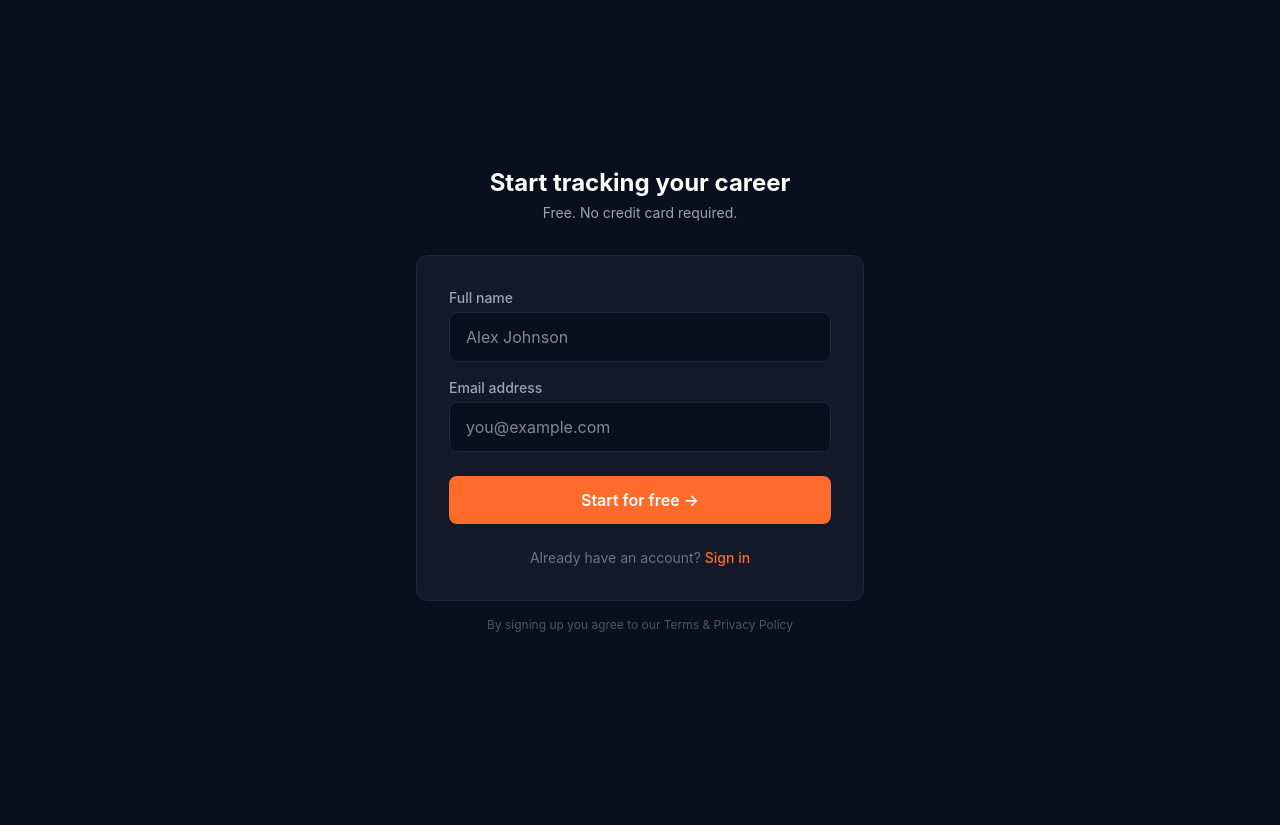
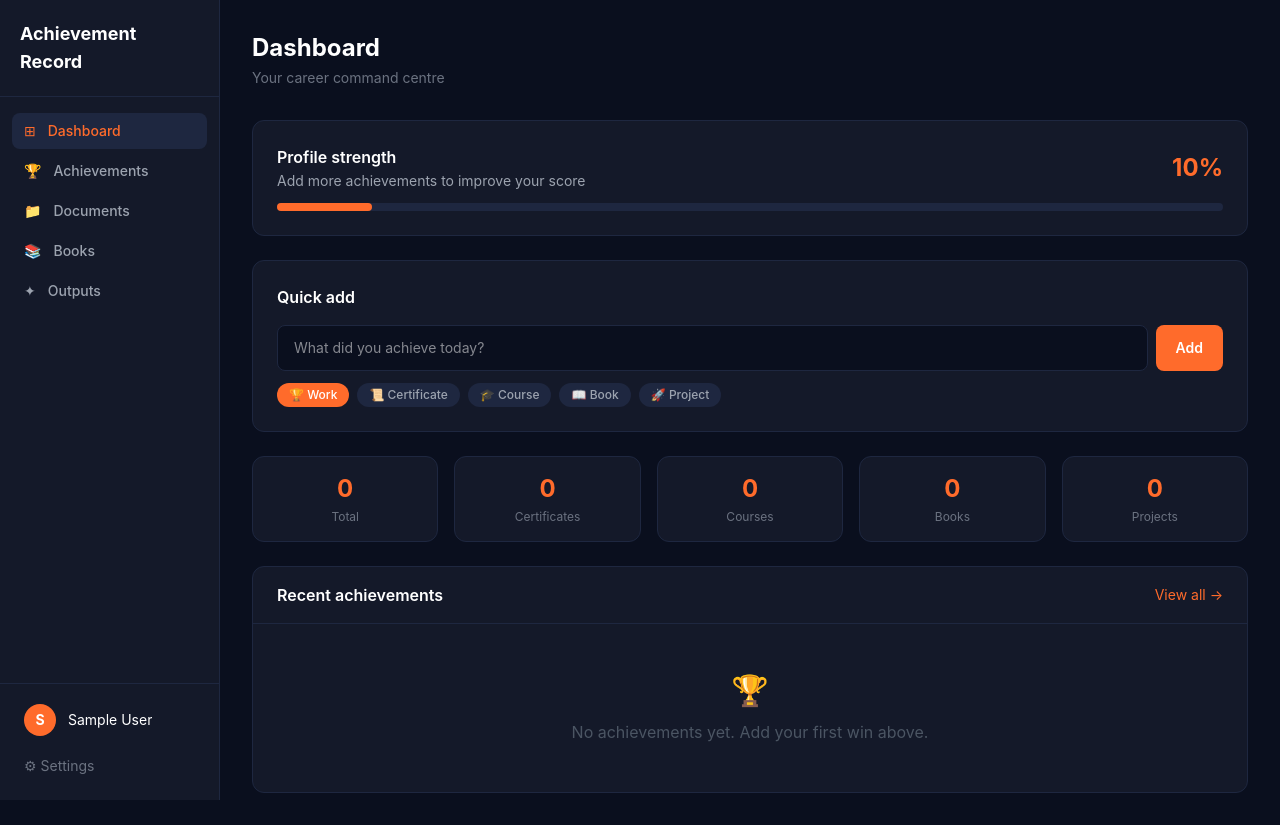
Before and after one commit to craigsaxby-ai/proofline, a React (Vite) app: page /dashboard in a window 1280 px wide. Before the commit this address led to /signup. Before the commit the page ends 800 px from the top, so only its background shows below. Built offline with nearby package versions, Linux system fonts and the light colour scheme; sample sign-in values are in the browser's storage.

Commit message:
rebrand: Proofline → Achievement Record

```diff
--- a/index.html
+++ b/index.html
@@ -4,7 +4,7 @@
     <meta charset="UTF-8" />
     <link rel="icon" type="image/svg+xml" href="/favicon.svg" />
     <meta name="viewport" content="width=device-width, initial-scale=1.0" />
-    <title>Proofline — Your career, always on record.</title>
+    <title>Achievement Record — Your career achievements, always on record.</title>
   </head>
   <body>
     <div id="root"></div>
--- a/package.json
+++ b/package.json
@@ -1,5 +1,5 @@
 {
-  "name": "proofline",
+  "name": "achievement-record",
   "private": true,
   "version": "0.0.0",
   "type": "module",
--- a/src/components/Sidebar.tsx
+++ b/src/components/Sidebar.tsx
@@ -17,7 +17,7 @@ export default function Sidebar() {
     <aside className="flex flex-col h-full" style={{ width: 220, background: '#141929', borderRight: '1px solid #1E2740', minHeight: '100vh' }}>
       {/* Logo */}
       <div className="px-5 py-5" style={{ borderBottom: '1px solid #1E2740' }}>
-        <span className="text-lg font-bold text-white">Proofline</span>
+        <span className="text-lg font-bold text-white">Achievement Record</span>
       </div>
 
       {/* Nav */}
--- a/src/pages/Landing.tsx
+++ b/src/pages/Landing.tsx
@@ -16,8 +16,8 @@ export default function Landing() {
       {/* Nav */}
       <nav style={{ borderBottom: '1px solid #1E2740' }} className="px-6 py-4 flex items-center justify-between">
         <div>
-          <span className="text-xl font-bold text-white">Proofline</span>
-          <span className="ml-3 text-sm" style={{ color: '#6B7280' }}>Your career, always on record.</span>
+          <span className="text-xl font-bold text-white">Achievement Record</span>
+          <span className="ml-3 text-sm" style={{ color: '#6B7280' }}>Your career achievements, always on record.</span>
         </div>
         <button
           onClick={() => navigate('/signup')}
@@ -36,7 +36,7 @@ export default function Landing() {
             <span style={{ color: '#FF6B2B' }}>organised for you.</span>
           </h1>
           <p className="text-lg mb-8" style={{ color: '#9CA3AF' }}>
-            Drop in your CV, LinkedIn profile, certificates and work wins. Proofline turns them into an always-updated career profile, review summary, and pay-rise evidence pack.
+            Drop in your CV, LinkedIn profile, certificates and work wins. Achievement Record turns them into an always-updated career profile, review summary, and pay-rise evidence pack.
           </p>
           <div className="flex flex-wrap gap-4">
             <button
@@ -107,7 +107,7 @@ export default function Landing() {
           <div>
             <h3 className="text-xl font-bold mb-2">Track the books you've read</h3>
             <p style={{ color: '#9CA3AF' }}>
-              Because the best professionals never stop learning. Log your reads, capture key takeaways, and Proofline includes them in your professional development evidence automatically.
+              Because the best professionals never stop learning. Log your reads, capture key takeaways, and Achievement Record includes them in your professional development evidence automatically.
             </p>
           </div>
         </div>
@@ -204,7 +204,7 @@ export default function Landing() {
       {/* Footer */}
       <footer className="px-6 py-8 text-center text-sm" style={{ borderTop: '1px solid #1E2740', color: '#6B7280' }}>
         <div className="flex flex-wrap justify-center gap-6">
-          <span className="font-semibold text-white">Proofline</span>
+          <span className="font-semibold text-white">Achievement Record</span>
           <a href="#" className="hover:text-white transition-colors">Privacy</a>
           <a href="#" className="hover:text-white transition-colors">Terms</a>
           <span>A Second Orbit product</span>
--- a/src/pages/Login.tsx
+++ b/src/pages/Login.tsx
@@ -8,7 +8,7 @@ export default function Login() {
 
   const handleSubmit = (e: React.FormEvent) => {
     e.preventDefault();
-    const raw = localStorage.getItem('proofline_user');
+    const raw = localStorage.getItem('achievement_record_user');
     if (raw) {
       try {
         const user = JSON.parse(raw);
@@ -26,7 +26,7 @@ export default function Login() {
       <div className="w-full max-w-md">
         <div className="text-center mb-8">
           <h1 className="text-2xl font-bold text-white mb-1">Welcome back</h1>
-          <p className="text-sm" style={{ color: '#9CA3AF' }}>Sign in to your Proofline account</p>
+          <p className="text-sm" style={{ color: '#9CA3AF' }}>Sign in to your Achievement Record account</p>
         </div>
 
         <div className="rounded-xl p-8" style={{ background: '#141929', border: '1px solid #1E2740' }}>
--- a/src/pages/Outputs.tsx
+++ b/src/pages/Outputs.tsx
@@ -84,7 +84,7 @@ function generatePayRise(achievements: Achievement[], books: Book[]): string {
 }
 
 function generateLinkedIn(achievements: Achievement[], books: Book[]): string {
-  const user = JSON.parse(localStorage.getItem('proofline_user') || '{}');
+  const user = JSON.parse(localStorage.getItem('achievement_record_user') || '{}');
   const name = user.name || 'Professional';
   const topWins = achievements.filter(a => a.category === 'work').slice(0, 3);
   const skills = [...new Set(achievements.flatMap(a => a.tags))].slice(0, 5);
@@ -134,7 +134,7 @@ function OutputPanel({ content, locked }: { content: string; locked?: boolean })
         >
           <div className="text-3xl mb-3">🔒</div>
           <p className="font-semibold text-white mb-1">Pro feature</p>
-          <p className="text-sm mb-4" style={{ color: '#9CA3AF' }}>Unlock with Proofline Pro</p>
+          <p className="text-sm mb-4" style={{ color: '#9CA3AF' }}>Unlock with Achievement Record Pro</p>
           <button
             className="px-5 py-2 rounded-lg font-semibold text-white text-sm cursor-pointer"
             style={{ background: '#FF6B2B' }}
--- a/src/pages/Signup.tsx
+++ b/src/pages/Signup.tsx
@@ -10,9 +10,9 @@ export default function Signup() {
   const handleSubmit = (e: React.FormEvent) => {
     e.preventDefault();
     const user = { name, email };
-    localStorage.setItem('proofline_user', JSON.stringify(user));
+    localStorage.setItem('achievement_record_user', JSON.stringify(user));
     // Seed sample achievements if none exist
-    const existing = localStorage.getItem('proofline_achievements');
+    const existing = localStorage.getItem('achievement_record_achievements');
     if (!existing) {
       saveAchievements(SEED_ACHIEVEMENTS);
     }
--- a/src/types.ts
+++ b/src/types.ts
@@ -57,29 +57,29 @@ export const SEED_ACHIEVEMENTS: Achievement[] = [
 ];
 
 export function getUser(): User | null {
-  const raw = localStorage.getItem('proofline_user');
+  const raw = localStorage.getItem('achievement_record_user');
   if (!raw) return null;
   try { return JSON.parse(raw); } catch { return null; }
 }
 
 export function getAchievements(): Achievement[] {
-  const raw = localStorage.getItem('proofline_achievements');
+  const raw = localStorage.getItem('achievement_record_achievements');
   if (!raw) return [];
   try { return JSON.parse(raw); } catch { return []; }
 }
 
 export function saveAchievements(items: Achievement[]): void {
-  localStorage.setItem('proofline_achievements', JSON.stringify(items));
+  localStorage.setItem('achievement_record_achievements', JSON.stringify(items));
 }
 
 export function getBooks(): Book[] {
-  const raw = localStorage.getItem('proofline_books');
+  const raw = localStorage.getItem('achievement_record_books');
   if (!raw) return [];
   try { return JSON.parse(raw); } catch { return []; }
 }
 
 export function saveBooks(items: Book[]): void {
-  localStorage.setItem('proofline_books', JSON.stringify(items));
+  localStorage.setItem('achievement_record_books', JSON.stringify(items));
 }
 
 export function categoryIcon(cat: string): string {
```
Also changed, not shown: 1 other file (tests, documents, lock files or other folders).
